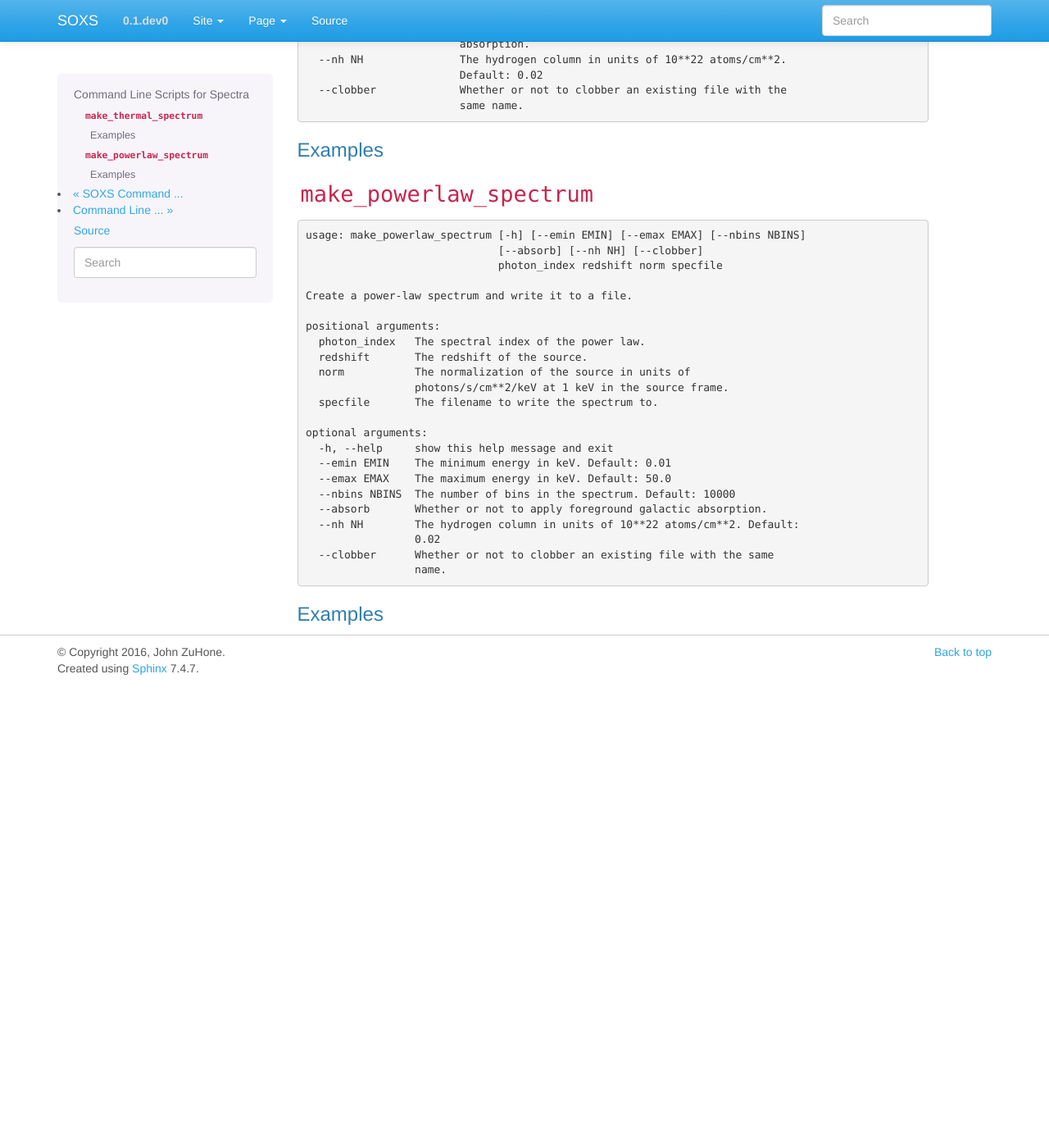
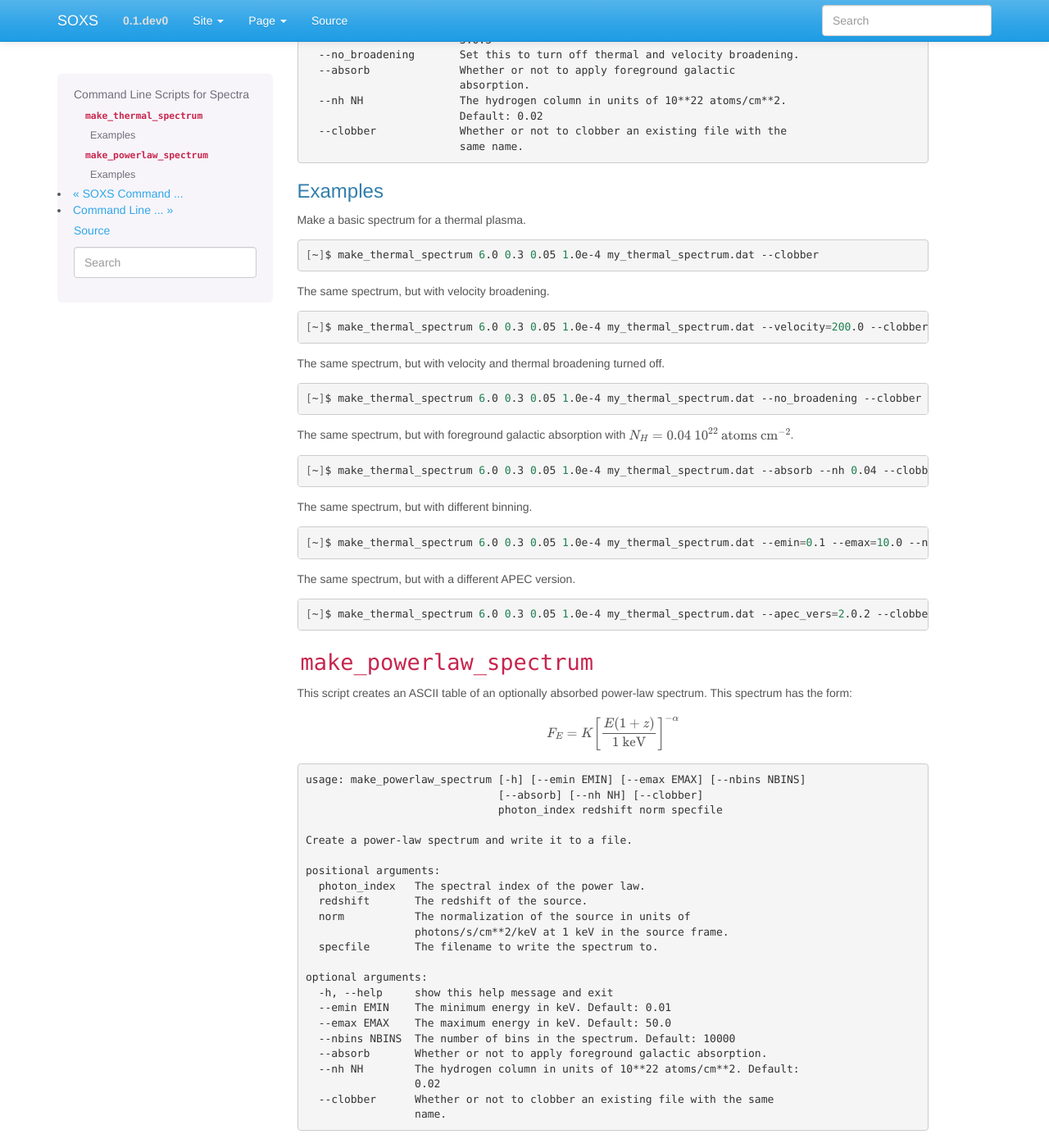
Before and after one commit to lynx-x-ray-observatory/soxs, a Sphinx documentation site: the page built from doc/source/command_line/spectra.rst, in a window 1280 px wide and 1400 px high, scrolled down 708 px. Shown: the whole window at 82% size. Built offline with Sphinx 7.4.7, drawn with Linux system fonts in a browser that asks for light colours; before the commit the page ends 1543 px from its top, so only the background shows below that; some of the changed text lies outside the part shown.

Commit message:
Command-line spectrum docs

```diff
--- a/doc/source/command_line/spectra.rst
+++ b/doc/source/command_line/spectra.rst
@@ -3,10 +3,13 @@
 Command Line Scripts for Spectra
 ================================
 
-These are scripts that create spectra for use by other modules in SOXS.
+These are scripts that create ASCII tables of spectra for use by other
+modules in SOXS. For details on what's going on under the hood, see :ref:`spectra`.
 
 ``make_thermal_spectrum``
 -------------------------
+
+This script creates an ASCII table of an optionally absorbed thermal spectrum using the AtomDB tables.
 
 .. code-block:: text
 
@@ -47,8 +50,51 @@ These are scripts that create spectra for use by other modules in SOXS.
 Examples
 ++++++++
 
+Make a basic spectrum for a thermal plasma.
+
+.. code-block:: bash
+
+    [~]$ make_thermal_spectrum 6.0 0.3 0.05 1.0e-4 my_thermal_spectrum.dat --clobber
+
+The same spectrum, but with velocity broadening.
+
+.. code-block:: bash
+
+    [~]$ make_thermal_spectrum 6.0 0.3 0.05 1.0e-4 my_thermal_spectrum.dat --velocity=200.0 --clobber
+
+The same spectrum, but with velocity and thermal broadening turned off.
+
+.. code-block:: bash
+
+    [~]$ make_thermal_spectrum 6.0 0.3 0.05 1.0e-4 my_thermal_spectrum.dat --no_broadening --clobber
+
+The same spectrum, but with foreground galactic absorption with :math:`N_H = 0.04~10^{22}~\rm{atoms~cm^{-2}}`.
+
+.. code-block:: bash
+
+    [~]$ make_thermal_spectrum 6.0 0.3 0.05 1.0e-4 my_thermal_spectrum.dat --absorb --nh 0.04 --clobber
+
+The same spectrum, but with different binning.
+
+.. code-block:: bash
+
+    [~]$ make_thermal_spectrum 6.0 0.3 0.05 1.0e-4 my_thermal_spectrum.dat --emin=0.1 --emax=10.0 --nbins=20000 --clobber
+
+The same spectrum, but with a different APEC version.
+
+.. code-block:: bash
+
+    [~]$ make_thermal_spectrum 6.0 0.3 0.05 1.0e-4 my_thermal_spectrum.dat --apec_vers=2.0.2 --clobber
+
 ``make_powerlaw_spectrum``
 --------------------------
+
+This script creates an ASCII table of an optionally absorbed power-law spectrum. This spectrum has the
+form:
+
+.. math::
+
+    F_E = K\left[\frac{E(1+z)}{{\rm 1~keV}}\right]^{-\alpha}
 
 .. code-block:: text
 
@@ -78,3 +124,21 @@ Examples
 
 Examples
 ++++++++
+
+Make a basic power-law spectrum.
+
+.. code-block:: bash
+
+    [~]$ make_powerlaw_spectrum 1.1 0.05 1.0e-4 my_powerlaw_spectrum.dat --clobber
+
+The same spectrum, but with foreground galactic absorption with :math:`N_H = 0.04~10^{22}~\rm{atoms~cm^{-2}}`.
+
+.. code-block:: bash
+
+    [~]$ make_powerlaw_spectrum 1.1 0.05 1.0e-4 my_powerlaw_spectrum.dat --absorb --nh 0.04 --clobber
+
+The same spectrum, but with different binning.
+
+.. code-block:: bash
+
+    [~]$ make_powerlaw_spectrum 1.1 0.05 1.0e-4 my_powerlaw_spectrum.dat --emin=0.1 --emax=10.0 --nbins=20000 --clobber
```
